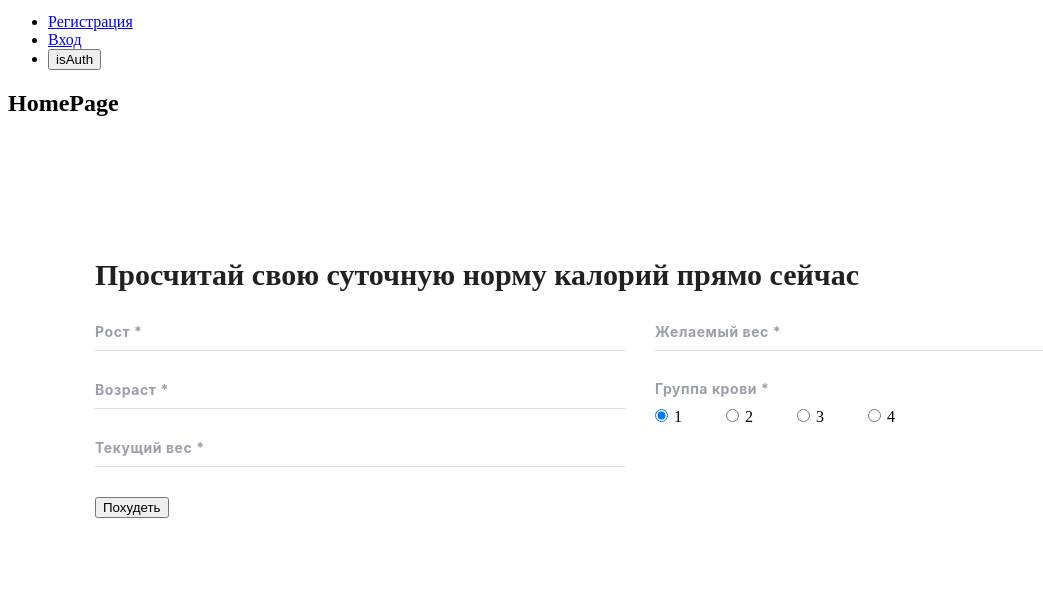
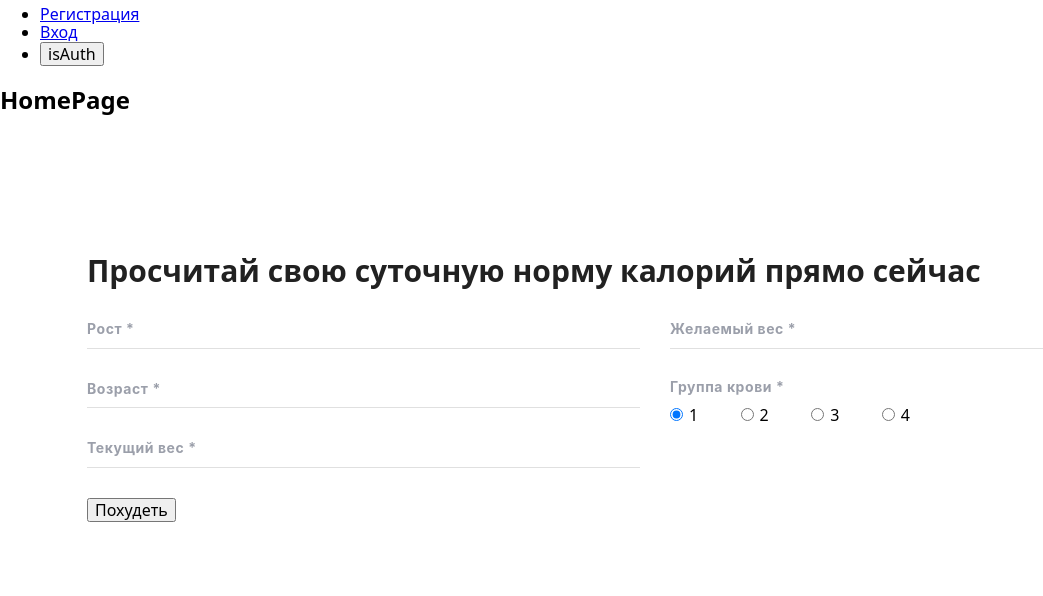
Before and after one commit to ViacheslavKozlov/react-project-slimmom, a React app: page / in a window 1280 px wide. Shown: the part 459-1055 px from the top of the page, without its empty margins (0-1043 px from the left). Built offline with nearby package versions, Linux system fonts and the light colour scheme.

Commit message:
fixed normilize css

```diff
--- a/package.json
+++ b/package.json
@@ -10,6 +10,7 @@
     "@testing-library/user-event": "^12.8.3",
     "axios": "^0.24.0",
     "formik": "^2.2.9",
+    "modern-normalize": "^1.1.0",
     "react": "^17.0.2",
     "react-datepicker": "^4.3.0",
     "react-devtools": "^4.20.2",
--- a/src/index.css
+++ b/src/index.css
@@ -1,4 +1,20 @@
-@import-normalize;
+/* @import-normalize; */
+:root {
+  --main-color: #ffffff;
+  --main-txt-color: #9b9faa;
+  --headline-txt-color: #212121;
+  --linear-color: #e0e0e0;
+  --active-color: #fc842d;
+  --calories-color: #264061;
+}
+
+/* how to use in modules:
+myComponent.module.css
+@import '......../vars.css';
+
+.component{
+  color: var(--main-color);
+} */
 
 :global(.container) {
   margin: 0 auto;
--- a/src/index.js
+++ b/src/index.js
@@ -3,6 +3,8 @@ import ReactDOM from "react-dom";
 import { Provider } from "react-redux";
 import { BrowserRouter } from "react-router-dom";
 import { PersistGate } from "redux-persist/es/integration/react";
+import "./index.css";
+import "modern-normalize/modern-normalize.css";
 import App from "./Components/App";
 import Spinner from "./Components/loader/Loader";
 import store, { persistor } from "./redux/store";
```
Also changed, not shown: 1 other file.
